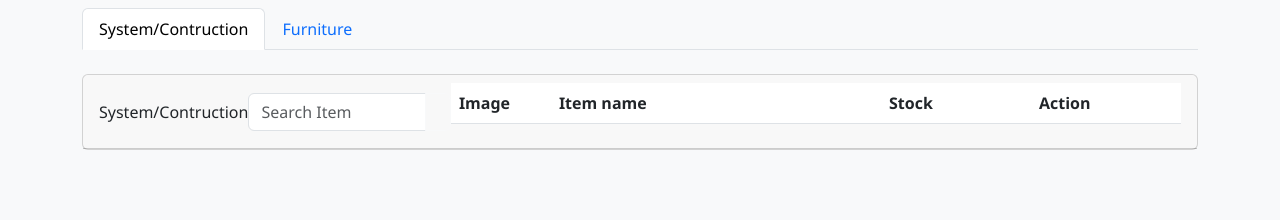
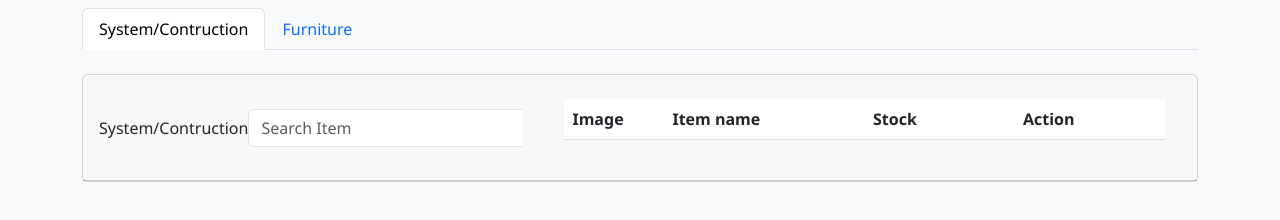
Before and after one commit to njtesterz/njtesterz.github.io, a plain HTML site: page index.html in a window 1280 px wide. Shown: the part 158-378 px from the top of the page. Drawn offline with nearby package versions, Linux system fonts and the light colour scheme.

Commit message:
update index.html

```diff
--- a/index.html
+++ b/index.html
@@ -99,9 +99,11 @@
                   <i class="bi bi-search"></i>
                 </button>
               </div>
+              <div class="card-body">
+                <div class="table-responsive">
 
-              <!-- System Table -->
-              <table class="table table-hover" id="systemTable">
+                  <!-- System Table -->
+                  <table class="table table-hover" id="systemTable">
                 <thead>
                   <tr>
                     <th width="100px">Image</th>
@@ -116,6 +118,9 @@
 
                 </tbody>
               </table>
+                </div>
+              </div>
+
             </div>
           </div>
         </div>
```
